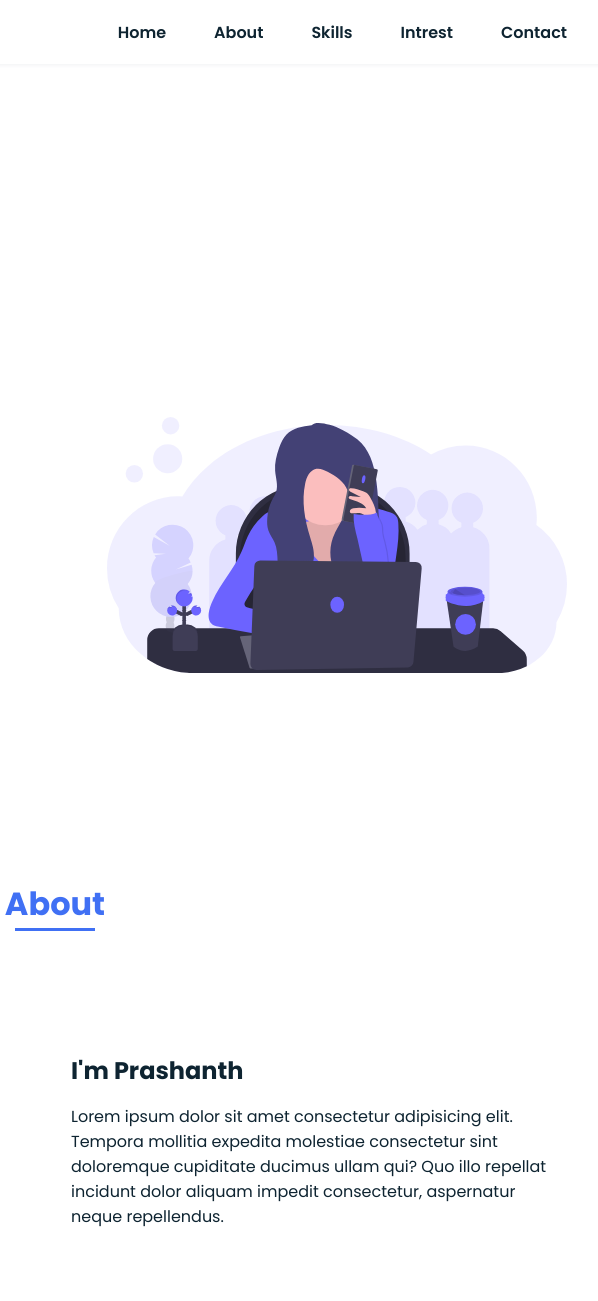
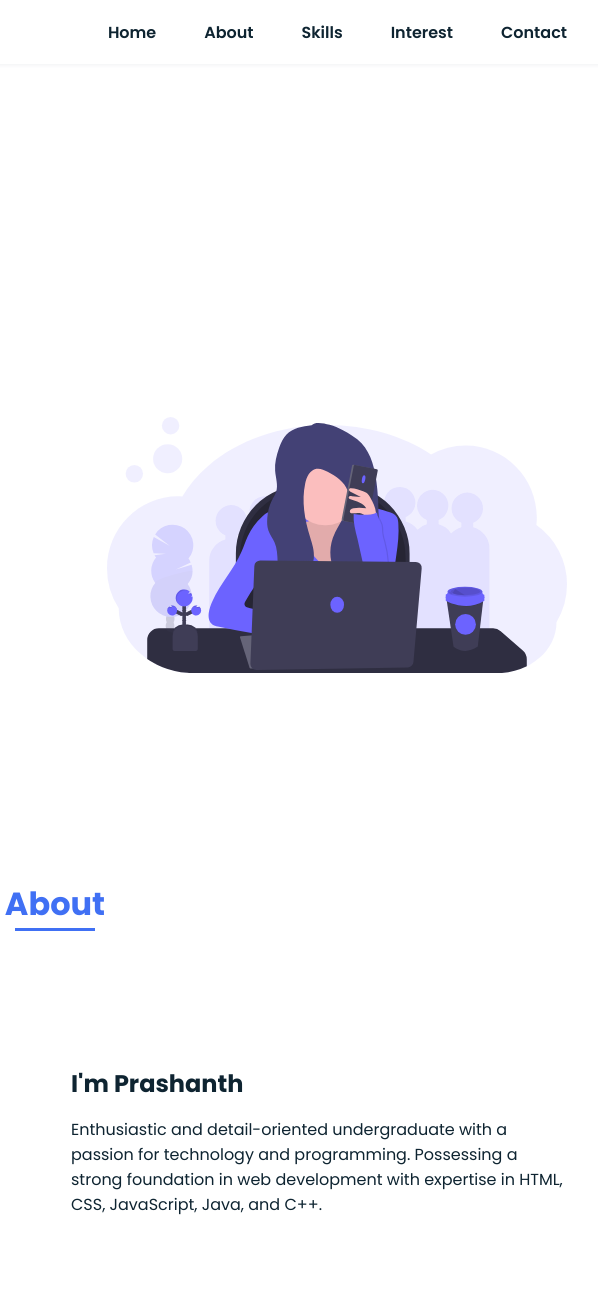
Before and after one commit to prashanth9894/imprashanth.github.io, a plain HTML site: page index.html in a window 1280 px wide. Shown: the top 1301 px of the page, 585-1183 px from the left. Drawn offline with nearby package versions, Linux system fonts and the light colour scheme.

Commit message:
Add files via upload

```diff
--- a/index.html
+++ b/index.html
@@ -32,7 +32,7 @@
               <a href="#skills" class="nav_link active">Skills</a>
             </li>
             <li class="nav_items">
-              <a href="#work" class="nav_link active">Intrest</a>
+              <a href="#work" class="nav_link active">Interest</a>
             </li>
             <li class="nav_items">
               <a href="#contact" class="nav_link active">Contact</a>
@@ -680,10 +680,7 @@
               I'm Prashanth
             </h2>
             <p class="about_text" data-aos="fade-down" data-aos-delay="450">
-              Lorem ipsum dolor sit amet consectetur adipisicing elit. Tempora
-              mollitia expedita molestiae consectetur sint doloremque cupiditate
-              ducimus ullam qui? Quo illo repellat incidunt dolor aliquam
-              impedit consectetur, aspernatur neque repellendus.
+              Enthusiastic and detail-oriented undergraduate with a passion for technology and programming. Possessing a strong foundation in web development with expertise in HTML, CSS, JavaScript, Java, and C++.
             </p>
           </div>
         </div>
@@ -980,7 +977,7 @@
 
       <!-- WORK SECTION -->
       <section class="work section" id="work">
-        <h2 class="section-title" data-aos="fade-down">Intrest</h2>
+        <h2 class="section-title" data-aos="fade-down">Interest</h2>
 
         <div
           class="work_container bd_grid"
```
